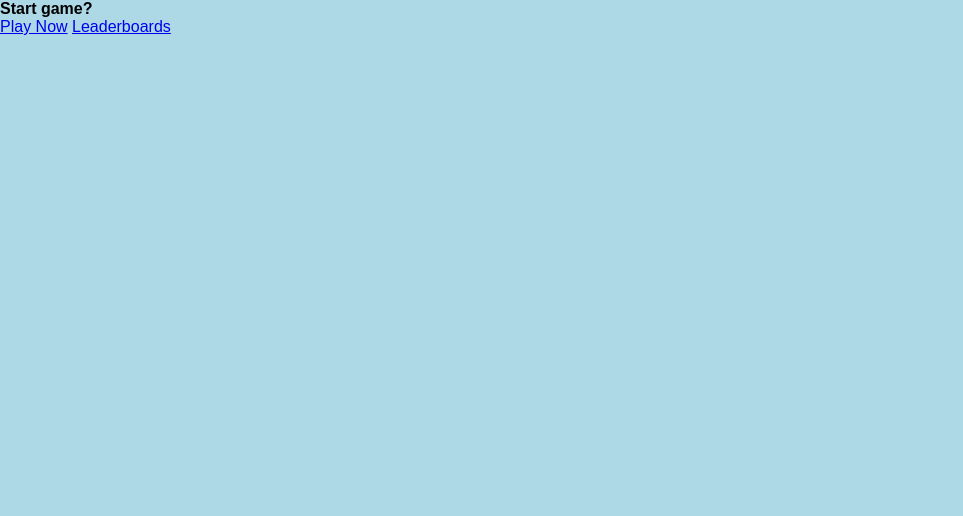
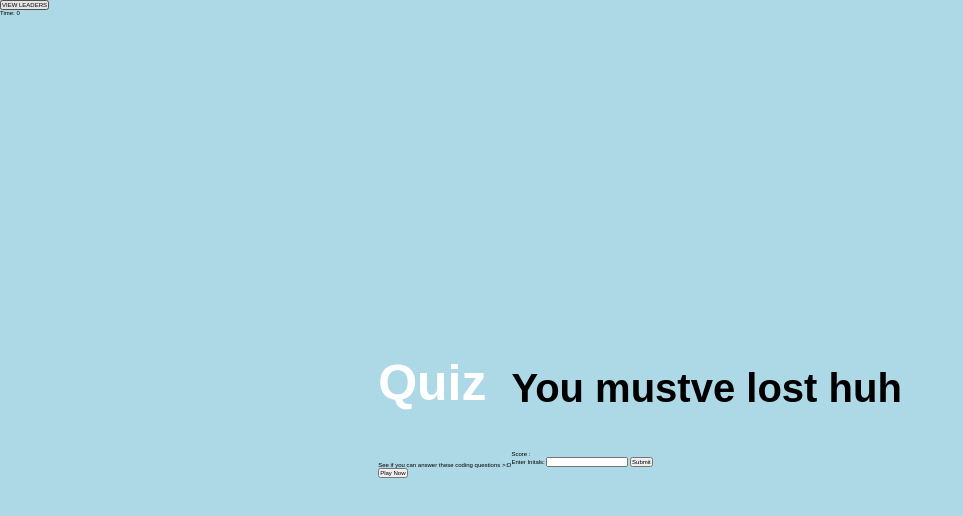
Before and after one commit to sentuhxd/code-quiz-04, a plain HTML site: page index.html in a window 1280 px wide. Shown: the whole page, without its empty margins (0-963 px from the left). Drawn offline with nearby package versions, Linux system fonts and the light colour scheme.

Commit message:
made html and buttons

```diff
--- a/assets/script.js
+++ b/assets/script.js
@@ -0,0 +1,6 @@
+var questions = [
+
+]
+
+
+// DOM EL
--- a/assets/styles.css
+++ b/assets/styles.css
@@ -8,6 +8,46 @@
     box-sizing: border-box;
     padding: 0;
     margin: 0;
-    font-size: 16px;
+    font-size: 62.5%;
     font-family: Arial, Helvetica, sans-serif;
 }
+
+h1 {
+    font-size: 5rem;
+    color: white;
+    margin-bottom: 5rem;
+}
+
+h2 {
+    font-size: 4rem;
+    margin-bottom: 4rem;
+}
+
+.container {
+    height: 100vh;
+    width: 100vw;
+    display: flex;
+    justify-content: center;
+    align-items: center;
+    margin: 0 auto;
+    padding: 3rem
+}
+
+
+.flex-center {
+    justify-content: center;
+    align-items: center;
+}
+
+.flex-column {
+    display: flex;
+    flex-direction: column;
+}
+
+.justify-center {
+    justify-content: center;
+}
+
+.text-center {
+    text-align: center;
+}
--- a/index.html
+++ b/index.html
@@ -14,14 +14,44 @@
     </head>
 
     <body>
+        <header>
+            <div>
+                <a href="leaderboards.html"><button class="scores-leader" id="view-leaderboards"> VIEW LEADERS</button></a>
+            </div>
 
-        <div class="container">
-            <div id="home" class="flex-column flex-center">
-                <h1> Start game?</h1>
-                <a href="/game.html" class="btn">Play Now</a>
-                <a href="leaderboards.html" id="leaderboard-btn" class="btn">Leaderboards</a>
+            <div class="timer">
+                <p>Time: <span id="timer">0</span></p>
             </div>
-        </div>
+
+
+        </header>
+
+
+        <section class="container">
+            <div id="container-start">
+                <div class="container-info" id="container-screen">
+                    <h1> Quiz </h1>
+                    <p> See if you can answer these coding questions >:D</p>
+                    <button id="play-start"> Play Now </button>
+
+                </div>
+            </div>
+
+
+            <div class="hide" id="question">
+                <h2 id="question-sentences"></h2>
+                <div class="info" id="info"></div>
+            </div>
+
+            <div class="hide" id="container-end">
+                <h2>You mustve lost huh</h2>
+                <p> Score : <span id="final-score"></span></p>
+                <p> Enter Initals: <input type="text" id="initials" max="2">
+                    <button id="play-end"> Submit</button>
+                </p>
+            </div>
+
+        </section>
 
 
 
```
